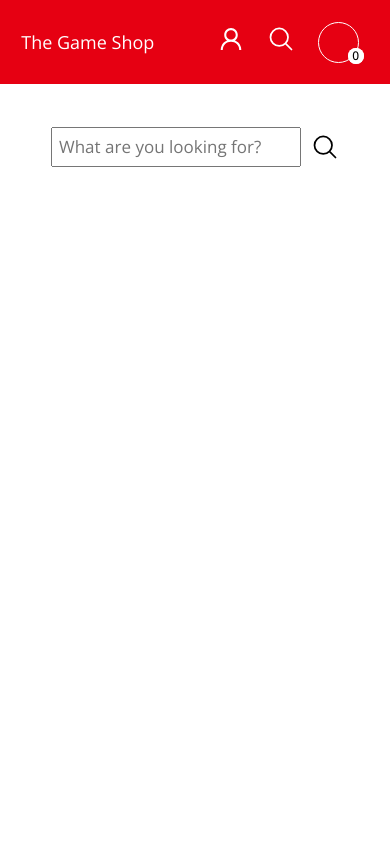
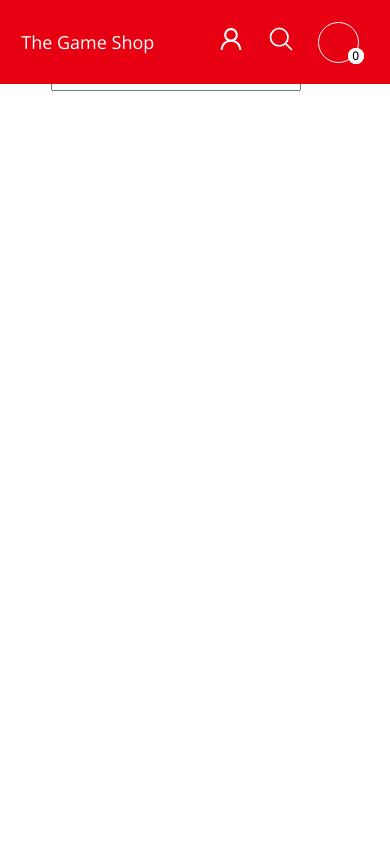
Before and after one commit to CarinWood/Game-shop, a React (Create React App) app: page /search in a window 390 px wide. Shown: the top 844 px of the page. Built offline with nearby package versions, Linux system fonts and the light colour scheme; some icons are missing.

Commit message:
update responsive css

```diff
--- a/src/components/cart/cart.css
+++ b/src/components/cart/cart.css
@@ -191,3 +191,10 @@
 .cart-price {
     margin-left: 100px;
 }
+
+@media screen and (max-width: 400px) {
+    .cart {
+        width: 98%;
+        min-height: 470px;
+    }
+}
--- a/src/components/mobileNav/mobileNav.css
+++ b/src/components/mobileNav/mobileNav.css
@@ -12,6 +12,8 @@
         display: flex;
         justify-content: center;
         align-items: center;
+        position: fixed;
+        z-index: 100;
     }
 
     .left-mobile-div {
--- a/src/styles/search.css
+++ b/src/styles/search.css
@@ -39,7 +39,7 @@
 
 @media screen and (max-width: 400px) {
     .search-container {
-        padding-top: 5vh;
+        padding-top: 6vh;
     }
 
     .search-input {
```
